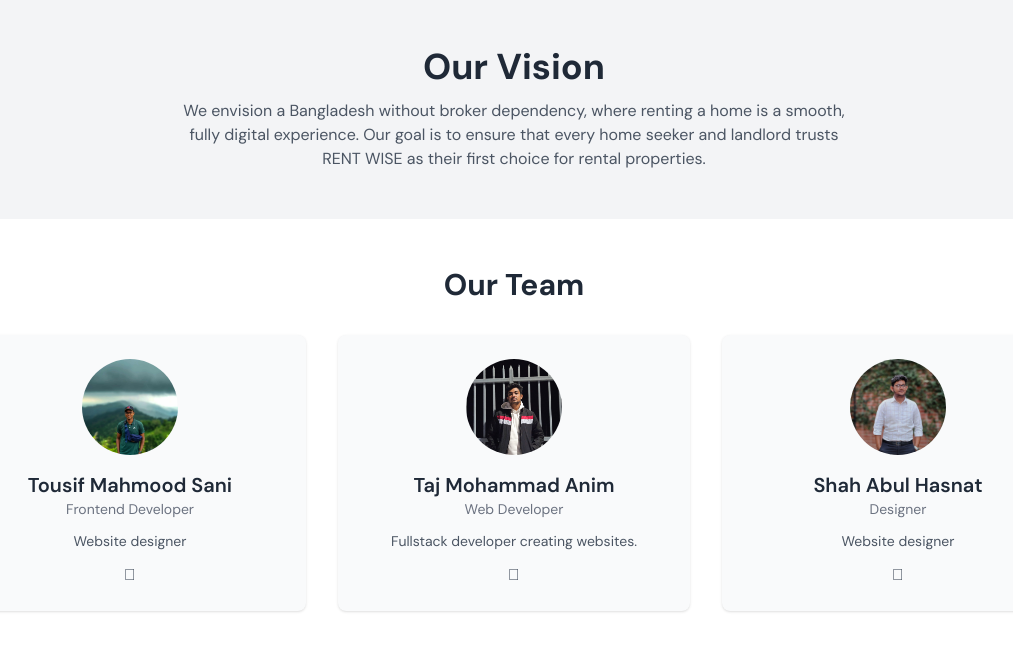
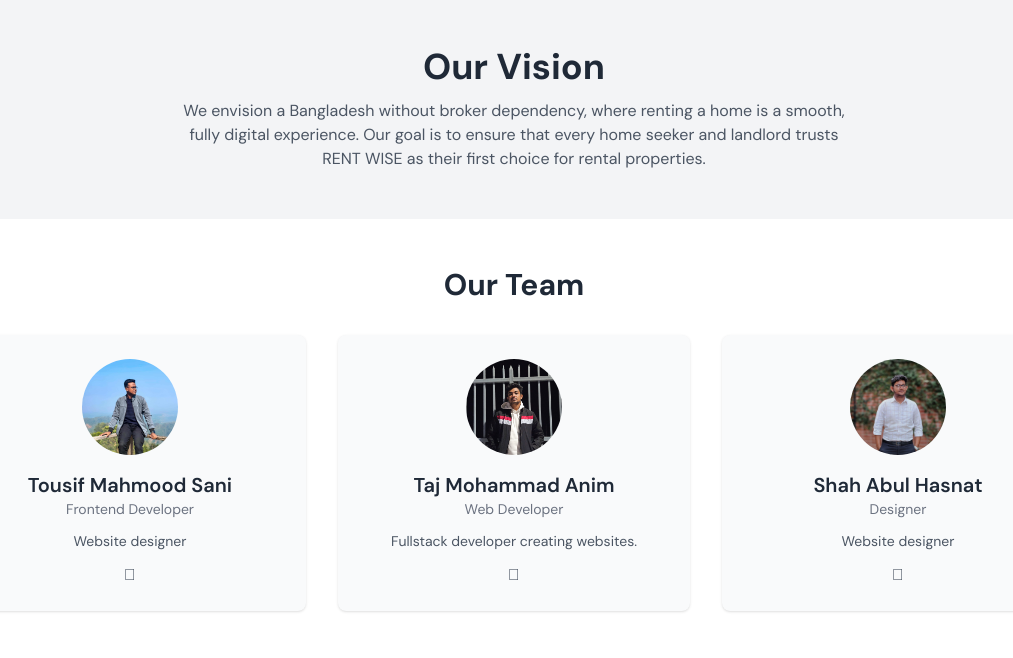
Before and after one commit to Anim36/RentWise_project, a Django app: page /about/ in a window 1280 px wide. Shown: the part 1133-1791 px from the top of the page, without its empty margins (126-1139 px from the left). Run offline with Django 5.2, Linux system fonts and the light colour scheme; style sheets or scripts are compiled from the project's sources; some libraries are stand-ins or nearby versions.

Commit message:
commit 2

```diff
--- a/templates/about.html
+++ b/templates/about.html
@@ -42,7 +42,7 @@
     <div class="max-w-6xl mx-auto grid grid-cols-1 sm:grid-cols-2 lg:grid-cols-3 gap-8 px-4">
       <!-- Member 1 -->
       <div class="bg-gray-50 p-6 rounded-lg shadow text-center">
-        <img src="{% static 'images/Sani.jpg' %}" alt="Sani" class="w-24 h-24 mx-auto rounded-full mb-4 object-cover">
+        <img src="{% static 'images/sani2.jpeg' %}" alt="Sani" class="w-24 h-24 mx-auto rounded-full mb-4 object-cover">
         <h3 class="text-xl font-semibold text-gray-800">Tousif Mahmood Sani</h3>
         <p class="text-gray-500 text-sm mb-3">Frontend Developer</p>
         <p class="text-gray-600 text-sm">Website designer</p>
```
Also changed, not shown: db.sqlite3 (added), static/images/sani2.jpeg (added).
